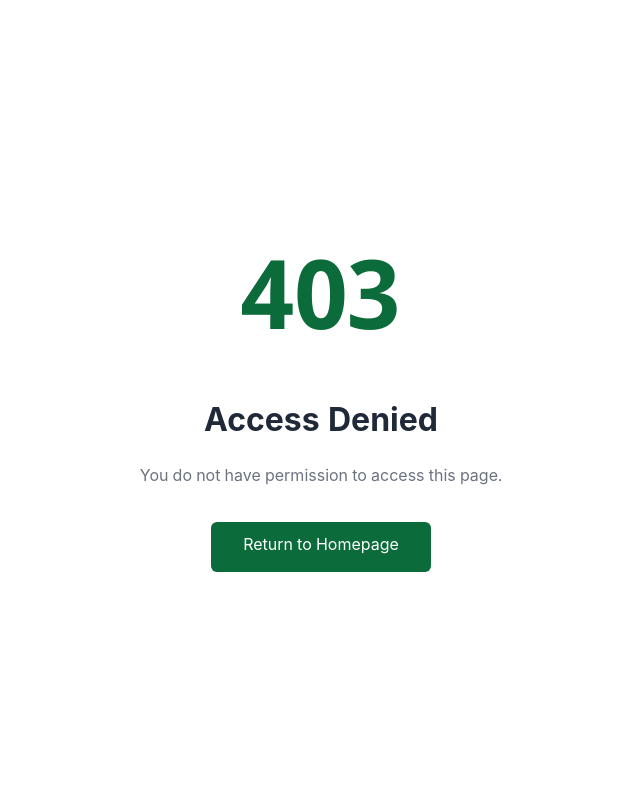
After one commit to developershuvajit/genz-newz-project, a PHP site: template views/errors/403.php in a window 1280 px wide. The commit adds this page. Shown: the whole page, without its empty margins (319-959 px from the left). Run offline with PHP 8.4, Linux system fonts and the light colour scheme; the template is opened without the code that fills it, so the values that code supplies are empty.

Commit message:
error views created

```diff
--- a/routes/web.php
+++ b/routes/web.php
@@ -1,4 +1,5 @@
 <?php
+// $router is already defined in config/config.php
 $router->get('/', 'Home@index');
 $router->get('/login', 'Auth@loginForm');
 $router->post('/login', 'Auth@login');
--- /dev/null
+++ b/views/errors/403.php
@@ -0,0 +1,54 @@
+<!DOCTYPE html>
+<html lang="en">
+<head>
+    <meta charset="UTF-8">
+    <meta name="viewport" content="width=device-width, initial-scale=1.0">
+    <title>403 - Access Denied | GenzNewz</title>
+    <link rel="stylesheet" href="/assets/css/frontend/style.css">
+    <style>
+        .error-container {
+            display: flex;
+            flex-direction: column;
+            align-items: center;
+            justify-content: center;
+            min-height: 100vh;
+            text-align: center;
+            padding: 2rem;
+        }
+        .error-container h1 {
+            font-size: 6rem;
+            color: var(--primary-green);
+            margin: 0;
+        }
+        .error-container h2 {
+            font-size: 2rem;
+            color: var(--text-dark);
+            margin: 1rem 0;
+        }
+        .error-container p {
+            color: #6B7280;
+            margin-bottom: 2rem;
+        }
+        .error-container .btn {
+            display: inline-block;
+            padding: 0.75rem 2rem;
+            background: var(--primary-green);
+            color: var(--white);
+            text-decoration: none;
+            border-radius: 0.375rem;
+            transition: background 0.3s;
+        }
+        .error-container .btn:hover {
+            background: var(--dark-green);
+        }
+    </style>
+</head>
+<body>
+    <div class="error-container">
+        <h1>403</h1>
+        <h2>Access Denied</h2>
+        <p>You do not have permission to access this page.</p>
+        <a href="/" class="btn">Return to Homepage</a>
+    </div>
+</body>
+</html>
```
Also changed, not shown: config/config.php (+6 -2 lines), views/errors/404.php (added, +54 -0 lines), views/errors/500.php (added, +54 -0 lines).
